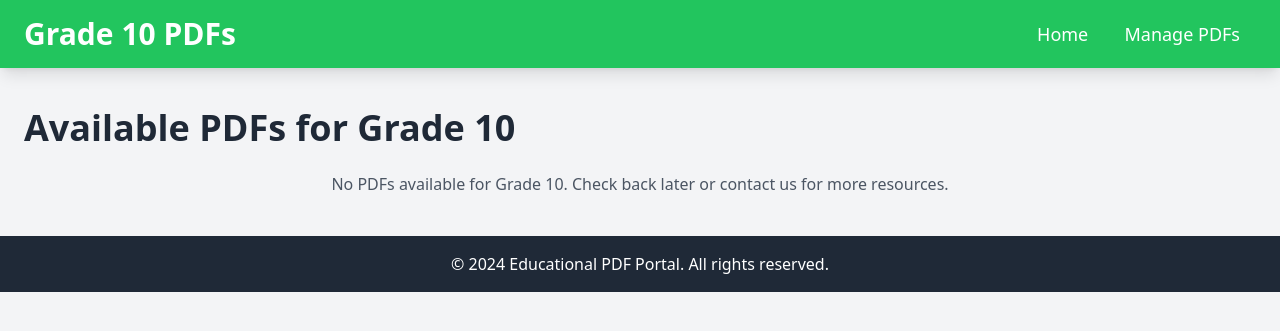
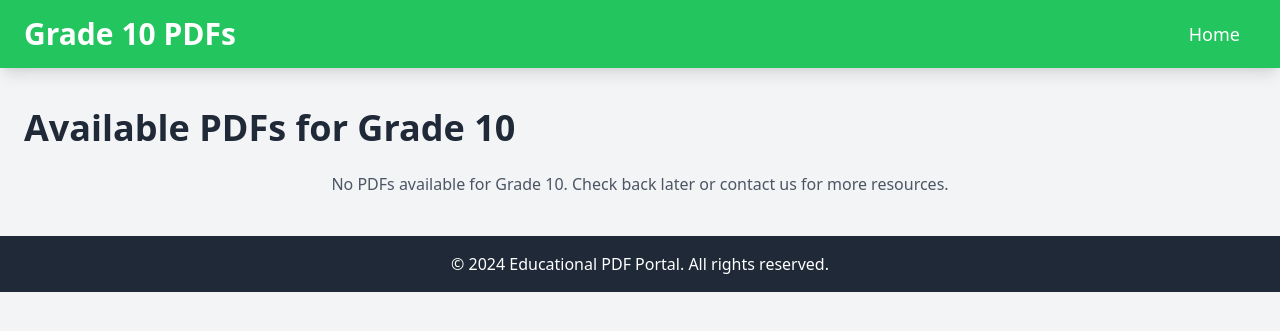
Before and after one commit to nilp12200/Eduactional_site, a Django app: page /materials/grade_10_pdfsd in a window 1280 px wide. Shown: the top 331 px of the page. Run offline with Django 4.2, Linux system fonts and the light colour scheme; data comes from the database, SQL or seed files in the repository; some libraries are stand-ins or nearby versions.

Commit message:
Update downloadgrade_10_pdfs.html

```diff
--- a/materials/templates/downloadgrade_10_pdfs.html
+++ b/materials/templates/downloadgrade_10_pdfs.html
@@ -13,7 +13,7 @@
             <h1 class="text-2xl sm:text-3xl font-bold">Grade 10 PDFs</h1>
             <nav>
                 <a href="/" class="text-lg px-4 py-2 rounded hover:bg-green-700">Home</a>
-                <a href="/manage/" class="text-lg px-4 py-2 rounded hover:bg-green-700">Manage PDFs</a>
+<!--                 <a href="/manage/" class="text-lg px-4 py-2 rounded hover:bg-green-700">Manage PDFs</a> -->
             </nav>
         </div>
     </header>
```
